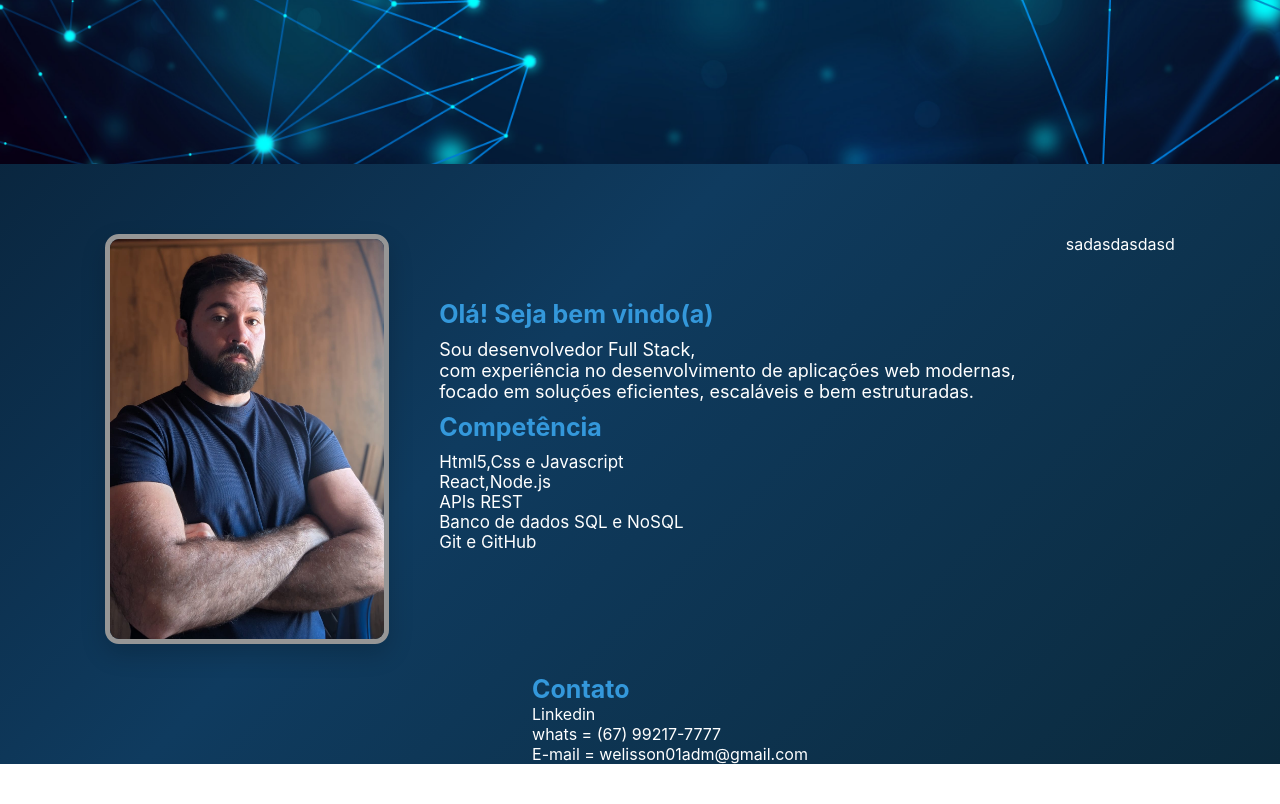
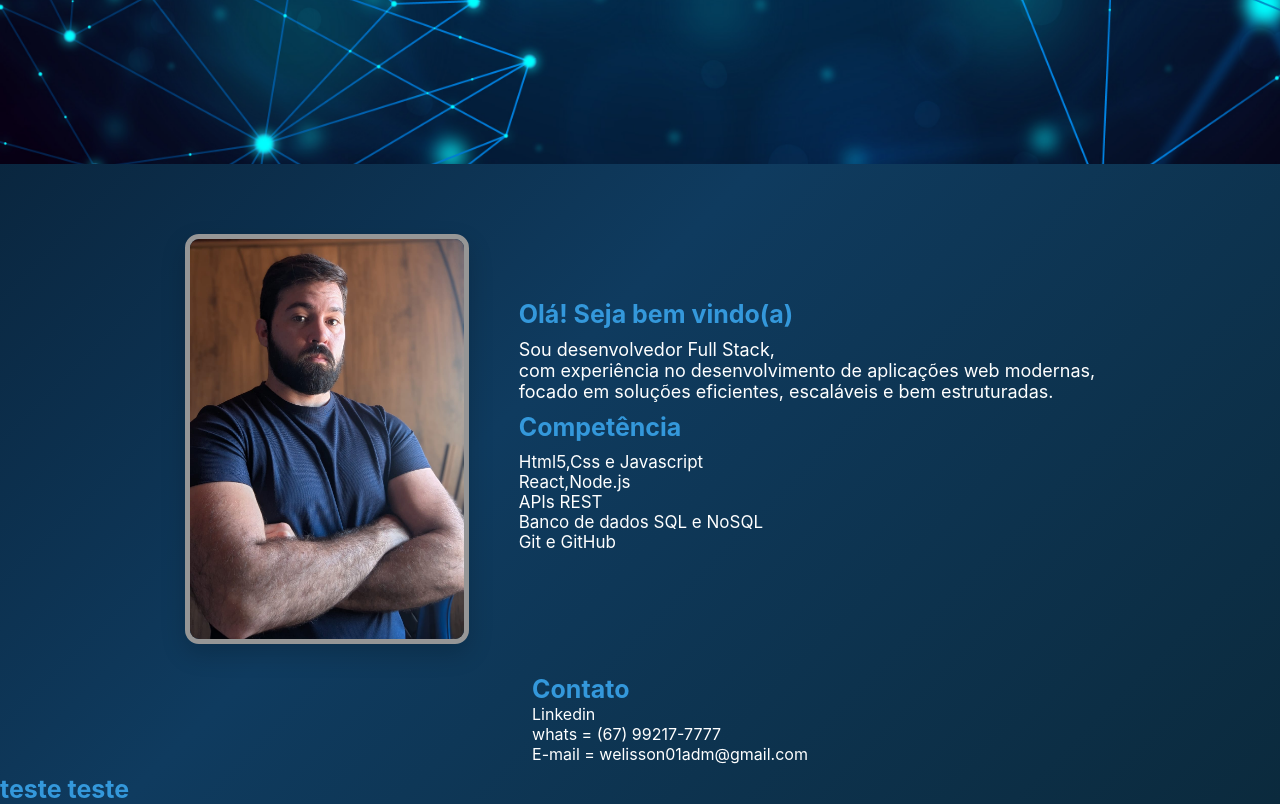
Before and after one commit to Welisson01/portifolio-linkedin, a plain HTML site: page index.html in a window 1280 px wide. Shown: the part 236-1040 px from the top of the page. Before the commit the page ends 1000 px from the top, so only its background shows below. Drawn offline with Linux system fonts and the light colour scheme; files whose address does not match are found by name.

Commit message:
teste teste

```diff
--- a/index.html
+++ b/index.html
@@ -51,7 +51,7 @@
                     <li>Git e GitHub</li>
                 </ul>
                 </div>
-                <div>sadasdasdasd</div>
+
             </section>
         </main>
 
@@ -71,6 +71,8 @@
         </div>
     </div>
 
+    <h2>teste teste</h2>
+
     <script src="./index.js"></script>
 </body>
 </html>
```
